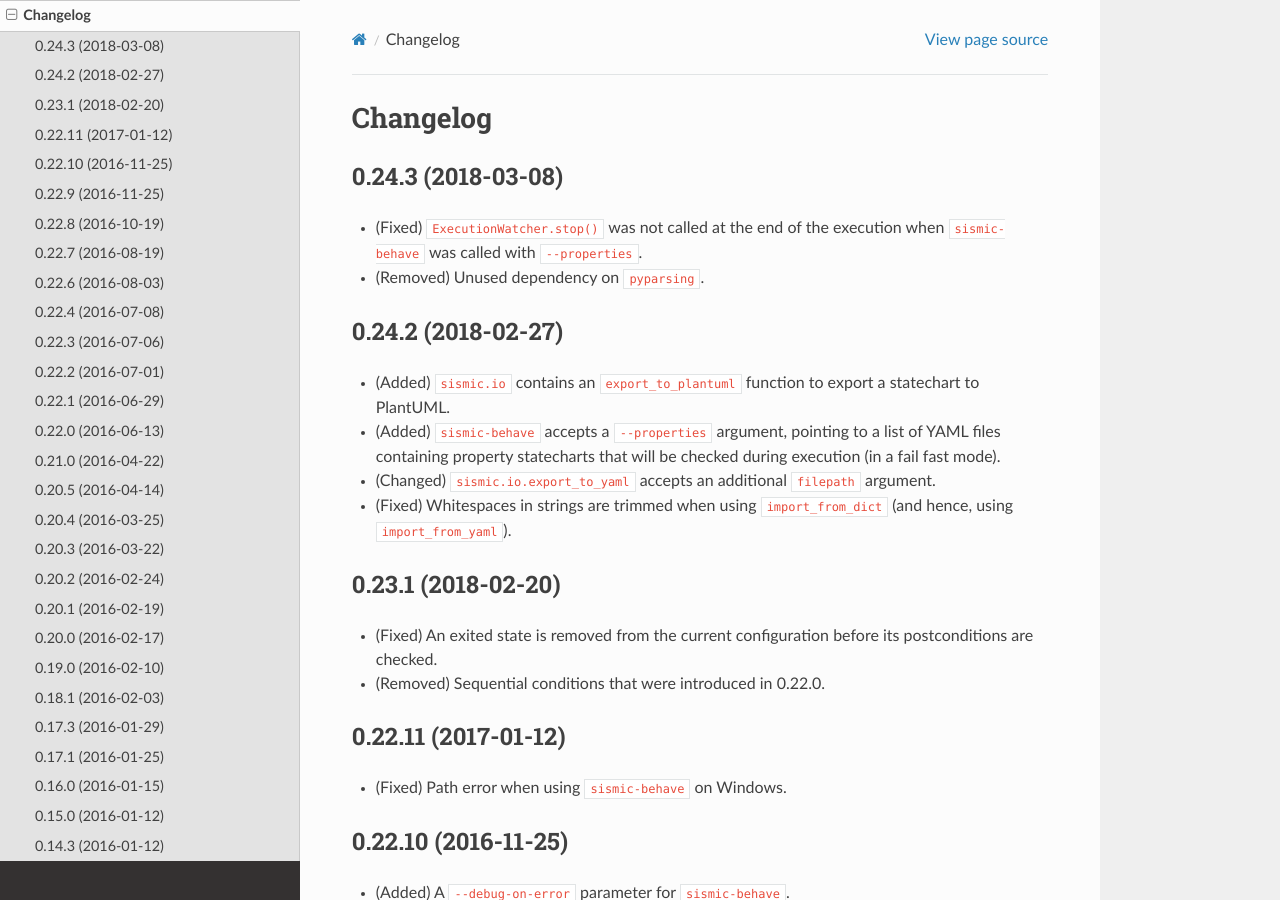
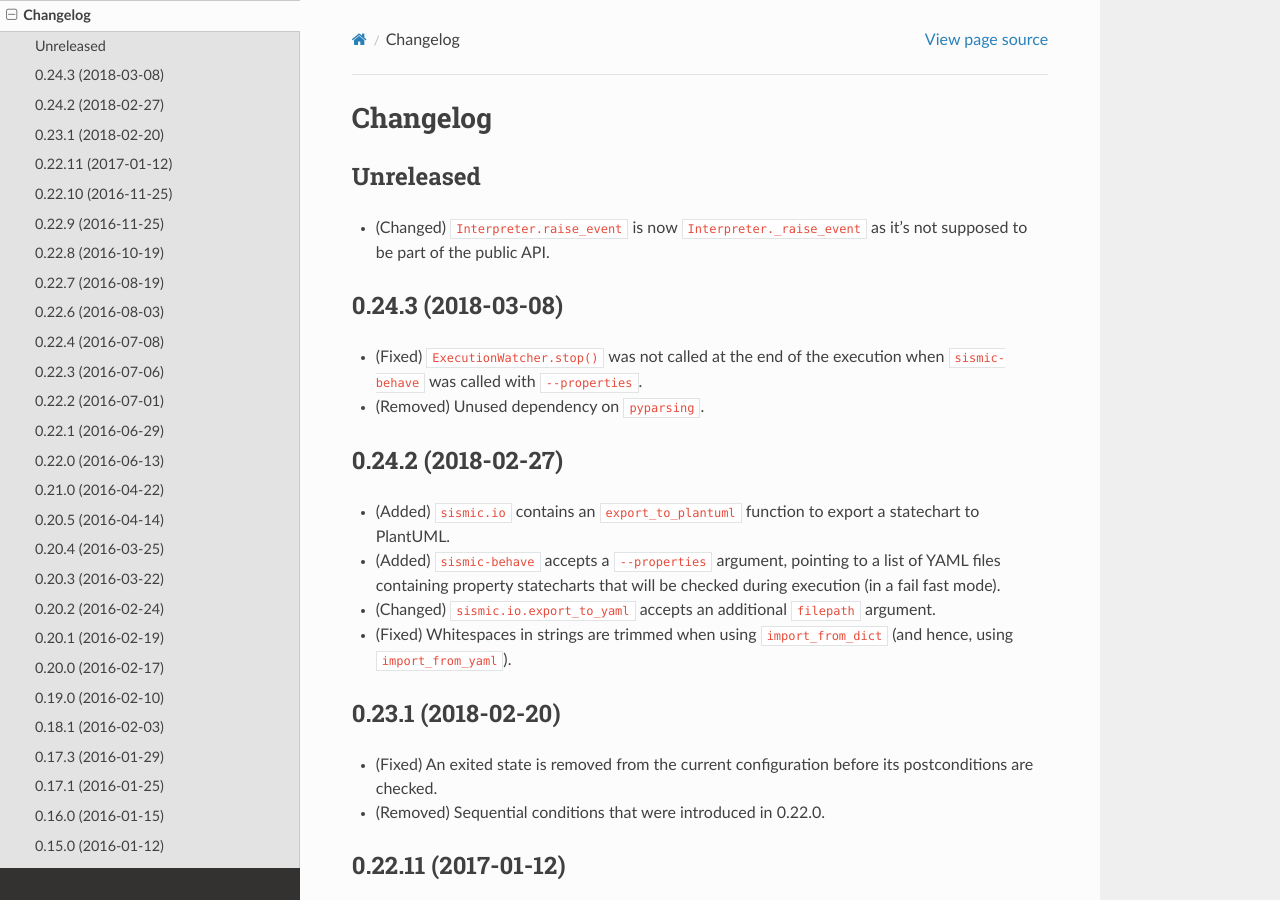
Before and after one commit to AlexandreDecan/sismic, a Sphinx documentation site: the page built from docs/changelog.rst, in a window 1280 px wide and 900 px high. Built offline with Sphinx 7.4.7 and the Read the Docs theme 2.0.0, drawn with Linux system fonts in a browser that asks for light colours.

Commit message:
Rename Interpreter.raise_event to _raise_event

```diff
--- a/CHANGELOG.rst
+++ b/CHANGELOG.rst
@@ -1,5 +1,11 @@
 Changelog
 =========
+
+Unreleased
+----------
+
+- (Changed) ``Interpreter.raise_event`` is now ``Interpreter._raise_event`` as it's not supposed to be part of the public API.
+
 
 0.24.3 (2018-03-08)
 -------------------
--- a/docs/advancedtopics/communication.rst
+++ b/docs/advancedtopics/communication.rst
@@ -81,7 +81,7 @@ is sent both to ``interpreter_1`` and ``interpreter_2``.
     from sismic.model import InternalEvent, Event
 
     # Manually create and raise an internal event
-    interpreter_3.raise_event(InternalEvent('test'))
+    interpreter_3._raise_event(InternalEvent('test'))
 
     print('Events for interpreter_1:', interpreter_1._external_events.pop())
     print('Events for interpreter_2:', interpreter_2._external_events.pop())
```
Also changed, not shown: 2 other files.
